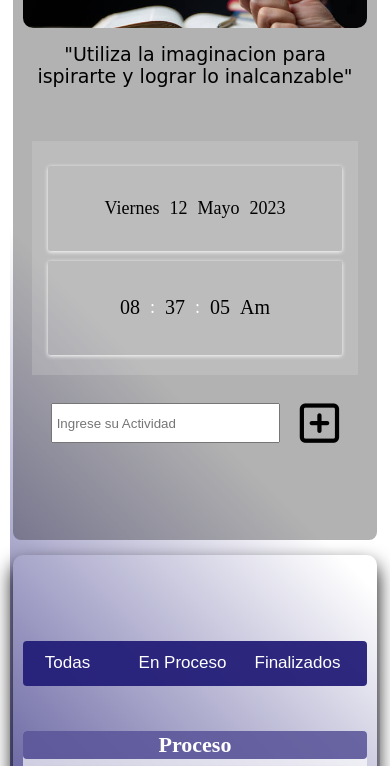
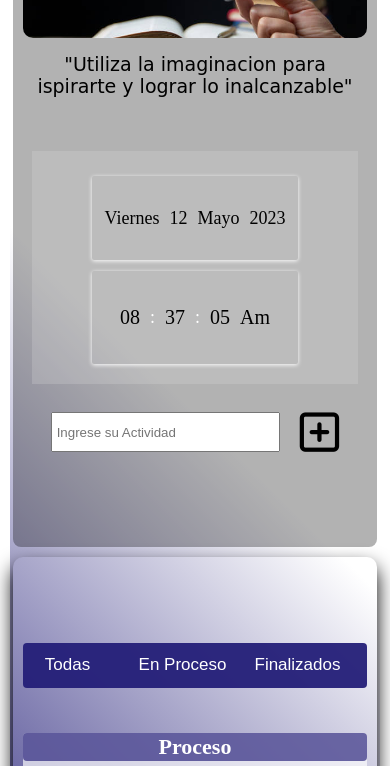
Before and after one commit to developerRobert/to_do_list, a plain HTML site: page index.html in a window 390 px wide. Shown: the part 128-894 px from the top of the page. Drawn offline with Linux system fonts and the light colour scheme; a web font is replaced by a local one.

Commit message:
enviado query a css

```diff
--- a/archivosCss/index.css
+++ b/archivosCss/index.css
@@ -413,12 +413,13 @@ body{
     }
     .cont_toDo{
         height: 100%;
-        gap: 15px;
+        gap: 10px;
     }
 
     .to_do_encabezado{
         width: 100%;
         height: 50%;
+        margin-top: 10px;
     }
     .to_do_img{
         height: 150px;
@@ -446,6 +447,11 @@ body{
     }
     .frase{
         font-size: 19px ;
+    }
+    .fecha_cont,.hora_cont{
+        width: 70%;
+
+
     }
     .to_do_cajas{
         width: 100%;
```
